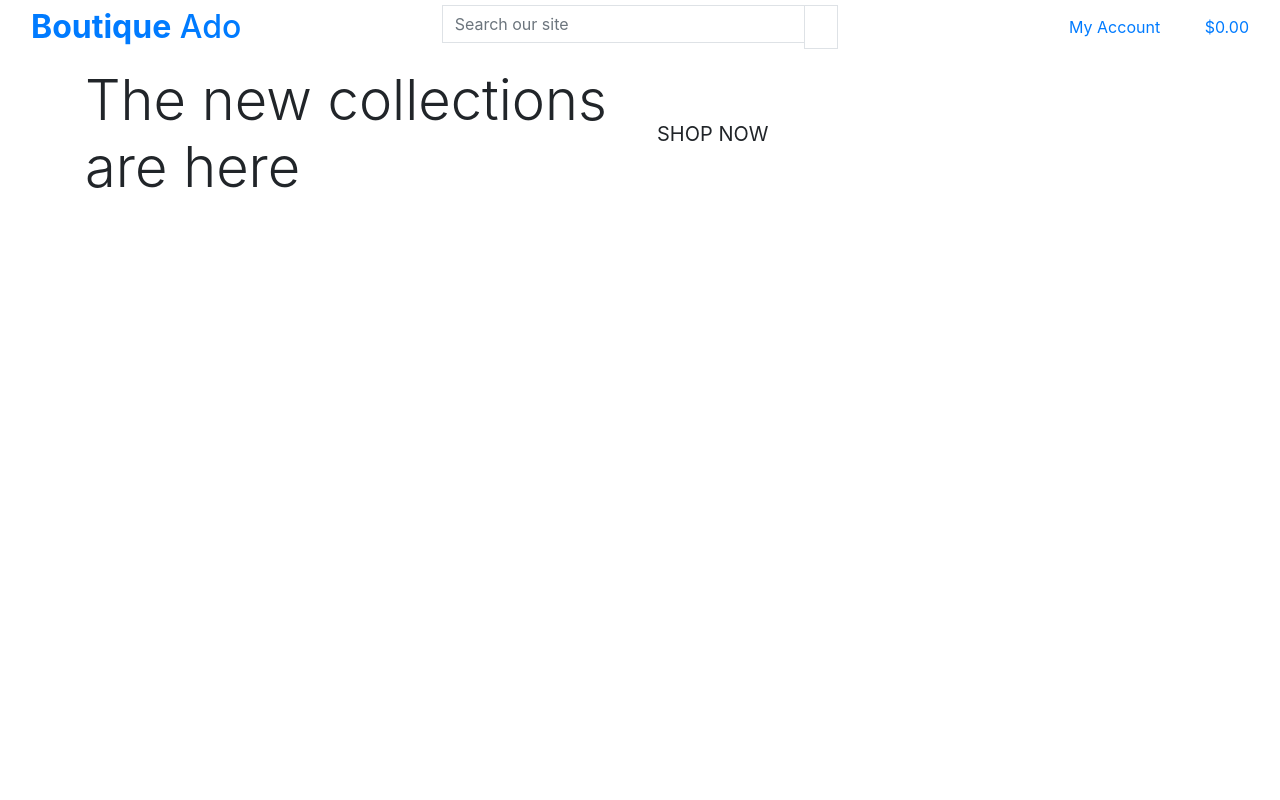
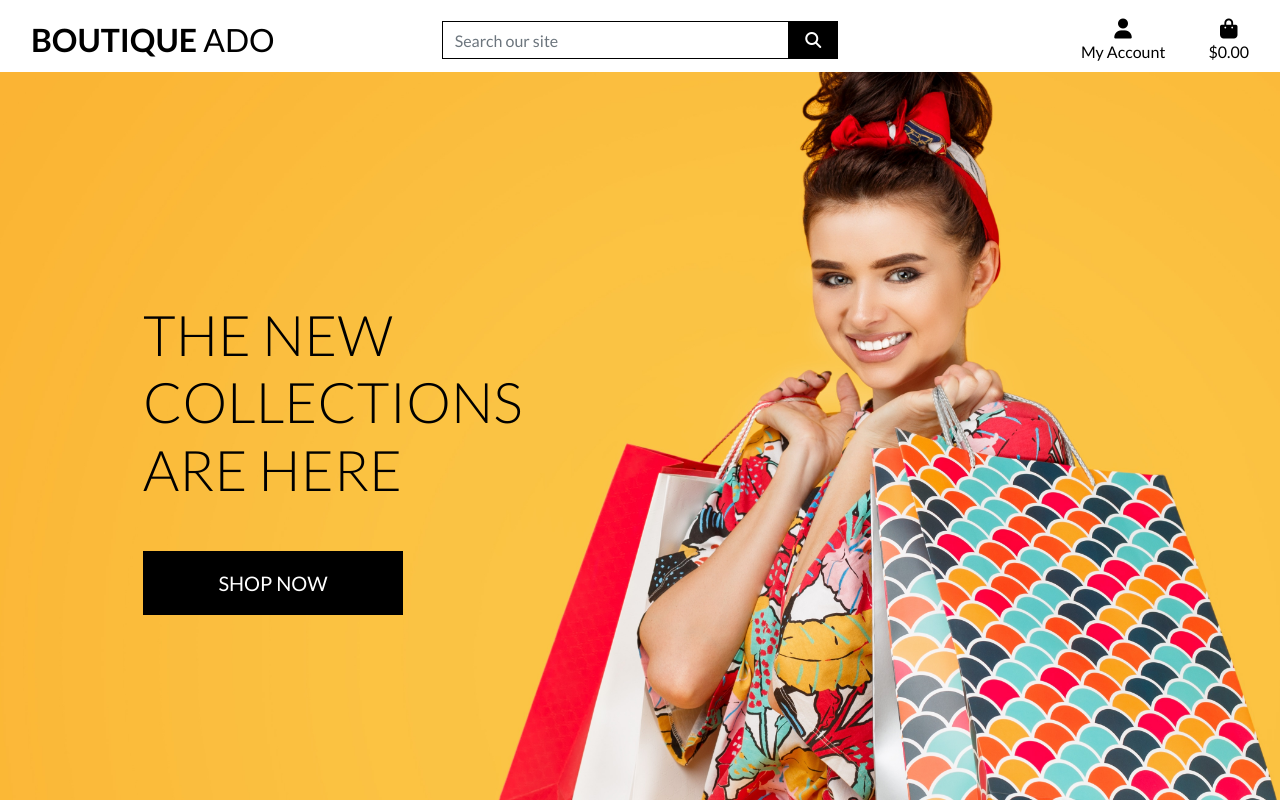
Before and after one commit to decant09/boutique-ado-v1, a Django app: page / in a window 1280 px wide. Run offline with Django 3.2, Linux system fonts and the light colour scheme; some libraries are stand-ins or nearby versions.

Commit message:
Complete homepage header & css

```diff
--- a/boutique_ado/settings.py
+++ b/boutique_ado/settings.py
@@ -147,6 +147,10 @@ USE_TZ = True
 # https://docs.djangoproject.com/en/3.2/howto/static-files/
 
 STATIC_URL = '/static/'
+STATICFILES_DIRS = (os.path.join(BASE_DIR, 'static'),)
+
+MEDIA_URL = '/media/'
+MEDIA_ROOT = os.path.join(BASE_DIR, 'media')
 
 # Default primary key field type
 # https://docs.djangoproject.com/en/3.2/ref/settings/#default-auto-field
--- a/boutique_ado/urls.py
+++ b/boutique_ado/urls.py
@@ -15,9 +15,11 @@ Including another URLconf
 """
 from django.contrib import admin
 from django.urls import path, include
+from django.conf import settings
+from django.conf.urls.static import static
 
 urlpatterns = [
     path('admin/', admin.site.urls),
     path('accounts/', include('allauth.urls')),
     path('', include('home.urls')),
-]
+] + static(settings.MEDIA_URL, document_root=settings.MEDIA_ROOT)
--- a/home/templates/home/index.html
+++ b/home/templates/home/index.html
@@ -18,7 +18,6 @@
       <h1 class="display-4 logo-font text-black">
         The new collections are here
       </h1>
-    </div>
       <div class="my-5">
         <h4>
           <a
@@ -30,4 +29,5 @@
       </div>
     </div>
   </div>
+</div>
 {% endblock %}
--- /dev/null
+++ b/static/css/base.css
@@ -0,0 +1,81 @@
+html {
+    height: 100%;
+}
+
+body {
+    background: url('/media/homepage_background_cropped.jpg') no-repeat center center fixed;
+    background-size: cover;
+    height: calc(100vh - 164px);
+    color: #555;
+    font-family: 'Lato';
+}
+
+/* from Bulma */
+.icon {
+    align-items: center;
+    display: inline-flex;
+    justify-content: center;
+    height: 1.5rem;
+    width: 1.5rem;
+}
+
+.logo-font {
+    text-transform: uppercase;
+}
+
+.main-logo-link {
+    width: fit-content;
+}
+
+.shop-now-button {
+    background: black;
+    color: white;
+    min-width: 260px;
+}
+
+.btn-black {
+    background: black;
+    color: white;
+}
+
+.shop-now-button:hover,
+.shop-now-button:active,
+.shop-now-button:focus,
+.btn-black:hover,
+.btn-black:active,
+.btn-black:focus {
+    background: #222;
+    color: white;
+}
+
+.text-black {
+    color: #000 !important;
+}
+
+.border-black {
+    border: 1px solid black !important;
+}
+
+/* -------------------------------- Media Queries */
+
+/* Slightly larger container on xl screens */
+@media (min-width: 1200px) {
+    .container {
+        max-width: 80%;
+    }
+}
+
+/* fixed top navbar only on medium and up */
+@media (min-width: 992px) {
+    .fixed-top-desktop-only {
+        position: fixed;
+        top: 0;
+        right: 0;
+        left: 0;
+        z-index: 1030;
+    }
+
+    .header-container {
+        padding-top: 164px;
+    }
+}
--- a/templates/base.html
+++ b/templates/base.html
@@ -23,6 +23,13 @@
       integrity="sha384-Vkoo8x4CGsO3+Hhxv8T/Q5PaXtkKtu6ug5TOeNV6gBiFeWPGFN9MuhOf23Q9Ifjh"
       crossorigin="anonymous"
     />
+    <link rel="preconnect" href="https://fonts.googleapis.com" />
+    <link rel="preconnect" href="https://fonts.gstatic.com" crossorigin />
+    <link
+      href="https://fonts.googleapis.com/css2?family=Lato:ital,wght@0,100;0,300;0,400;0,700;0,900;1,100;1,300;1,400;1,700;1,900&display=swap"
+      rel="stylesheet"
+    />
+    <link rel="stylesheet" href="{% static 'css/base.css' %}" />
     <!-- end css -->
     {% endblock %}
     <!-- extra_css -->
@@ -46,6 +53,10 @@
       integrity="sha384-wfSDF2E50Y2D1uUdj0O3uMBJnjuUD4Ih7YwaYd1iqfktj0Uod8GCExl3Og8ifwB6"
       crossorigin="anonymous"
     ></script>
+    <script
+      src="https://kit.fontawesome.com/1ed6f98dad.js"
+      crossorigin="anonymous"
+    ></script>
     <!-- end corejs -->
     {% endblock %}
     <!-- extra_js -->
@@ -56,8 +67,8 @@
   </head>
 
   <body>
-    <header class="container-fluid fixed top">
-      <div class="row">
+    <header class="container-fluid fixed-top">
+      <div id="topnav" class="row bg-white pt-lg-2 d-none d-lg-flex">
         <div
           class="col-12 col-lg-4 my-auto py-1 py-lg-0 text-center text-lg-left"
         >
@@ -71,17 +82,19 @@
           <form method="GET" action="">
             <div class="input-group w-100">
               <input
+                class="form-control border border-black rounded-0"
                 type="text"
-                class="form-control border border-black rounded-0"
                 name="q"
                 placeholder="Search our site"
               />
               <div class="input-group-append">
                 <button
-                  class="form-control btn btn-lg border border-black rounded-0"
+                  class="form-control btn btn-black border border-black rounded-0"
                   type="submit"
                 >
-                  <span class="icon"><i class="fas fa-search"></i></span>
+                  <span class="icon">
+                    <i class="fas fa-search"></i>
+                  </span>
                 </button>
               </div>
             </div>
```
Also changed, not shown: media/homepage_background_cropped.jpg (added). Lines whose indentation alone changed are shown as unchanged.
